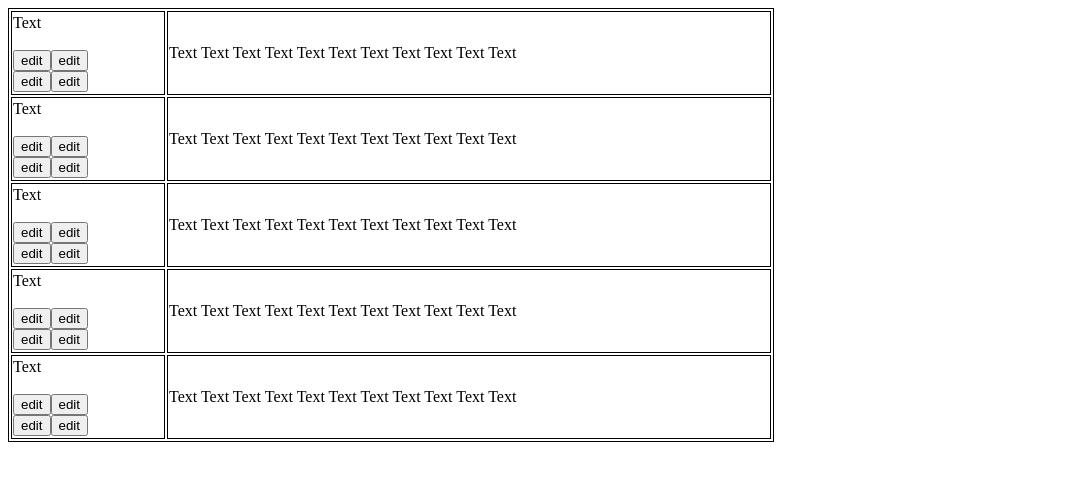
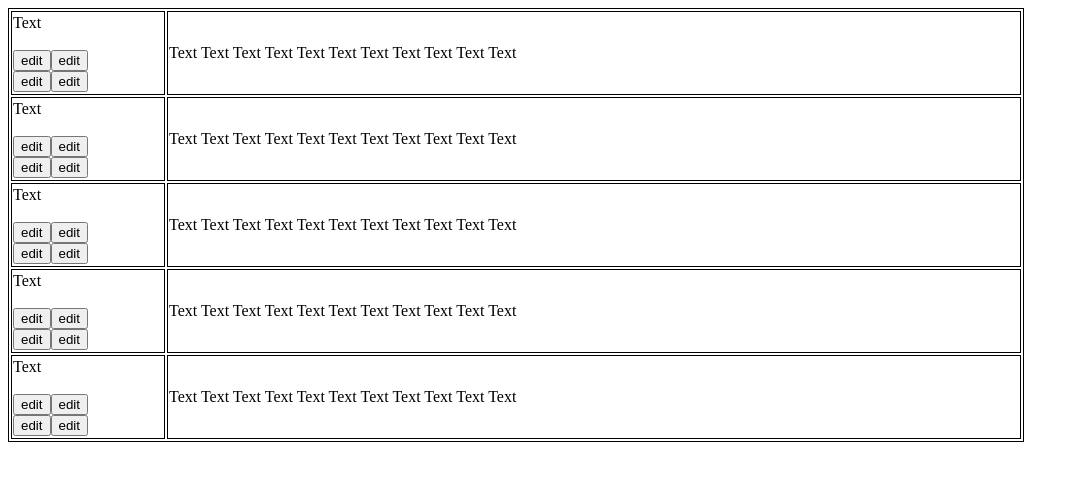
Before and after one commit to gosavipooja/NCSU-website, a plain HTML site: page tempindex.html in a window 1280 px wide. Shown: the whole page, without its empty margins (0-1079 px from the left). Drawn offline with Linux system fonts and the light colour scheme.

Commit message:
Additions

```diff
--- a/tempindex.html
+++ b/tempindex.html
@@ -15,7 +15,7 @@ table, td {
     <td width=150 height=80>Text<br><br>
     <button class="editbtn">edit</button><button class="editbtn">edit</button><br>
     <button class="editbtn">edit</button><button class="editbtn">edit</button></td>
-    <td width=600>
+    <td width=850>
     Text Text Text Text Text Text Text Text Text Text Text
     </td>
     </tr>
@@ -23,7 +23,7 @@ table, td {
         <td width=150 height=80>Text<br><br>
         <button class="editbtn">edit</button><button class="editbtn">edit</button><br>
         <button class="editbtn">edit</button><button class="editbtn">edit</button></td>
-        <td width=600>
+        <td width=850>
         Text Text Text Text Text Text Text Text Text Text Text
         </td>
         </tr>
@@ -31,7 +31,7 @@ table, td {
             <td width=150 height=80>Text<br><br>
             <button class="editbtn">edit</button><button class="editbtn">edit</button><br>
             <button class="editbtn">edit</button><button class="editbtn">edit</button></td>
-            <td width=600>
+            <td width=850>
             Text Text Text Text Text Text Text Text Text Text Text
             </td>
             </tr>
@@ -39,7 +39,7 @@ table, td {
                 <td width=150 height=80>Text<br><br>
                 <button class="editbtn">edit</button><button class="editbtn">edit</button><br>
                 <button class="editbtn">edit</button><button class="editbtn">edit</button></td>
-                <td width=600>
+                <td width=850>
                 Text Text Text Text Text Text Text Text Text Text Text
                 </td>
                 </tr>
@@ -47,7 +47,7 @@ table, td {
                     <td width=150 height=80>Text<br><br>
                     <button class="editbtn">edit</button><button class="editbtn">edit</button><br>
                     <button class="editbtn">edit</button><button class="editbtn">edit</button></td>
-                    <td width=600>
+                    <td width=850>
                     Text Text Text Text Text Text Text Text Text Text Text
                     </td>
                     </tr>
```
